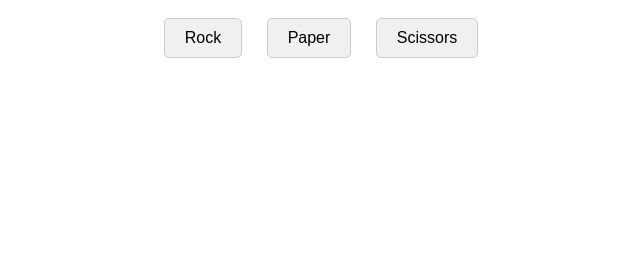
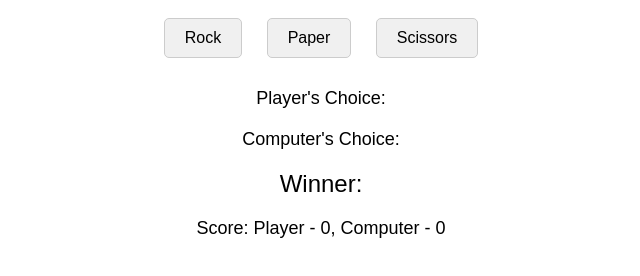
Before and after one commit to igrzetic/rock-paper-scissors, a plain HTML site: page index.html in a window 1280 px wide. Shown: the whole page, without its empty margins (319-959 px from the left). Drawn offline with Linux system fonts and the light colour scheme.

Commit message:
Dodani elementi u html za ui

```diff
--- a/index.html
+++ b/index.html
@@ -11,6 +11,11 @@
     <button id="paper">Paper</button>
     <button id="scissors">Scissors</button>
 
+    <div id="player-choice">Player's Choice: </div>
+    <div id="computer-choice">Computer's Choice: </div>
+    <div id="winner">Winner: </div>
+    <div id="score">Score: Player - <span id="player-score">0</span>, Computer - <span id="computer-score">0</span></div>
+
     <script src="script.js"></script>
 </body>
 </html>
```
